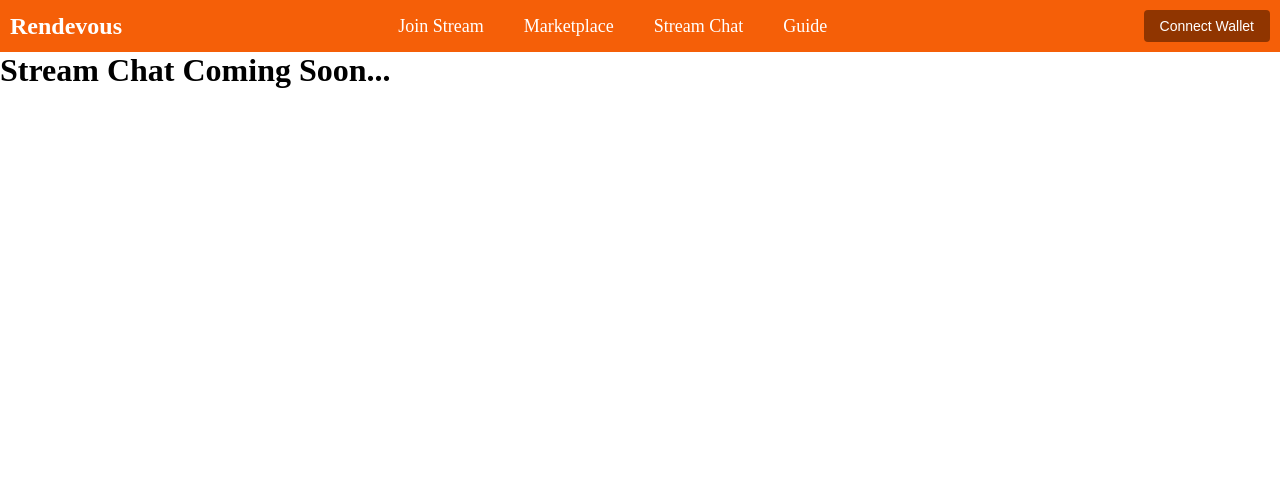
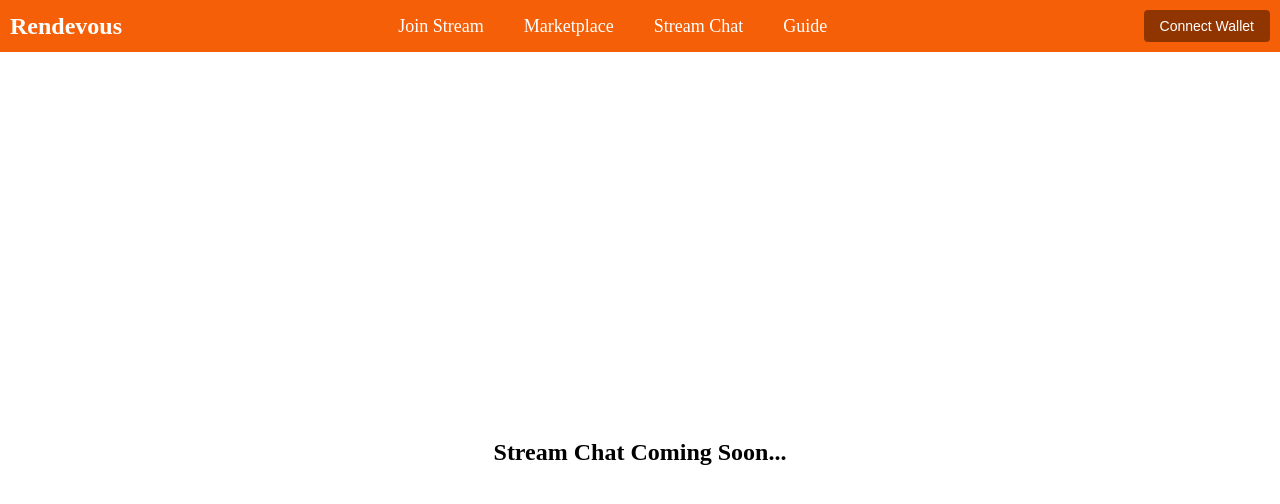
Before and after one commit to midesofek/rendevous-data-stream, a Next.js app: page /StreamChat in a window 1280 px wide. Shown: the top 504 px of the page. Built offline with nearby package versions, Linux system fonts and the light colour scheme.

Commit message:
#14 Added Coming Soon Container

```diff
--- a/styles/globals.css
+++ b/styles/globals.css
@@ -348,3 +348,16 @@ li {
 }
 
 /** ******************** */
+/* Coming Soon component */
+.coming-soon-container {
+  display: flex;
+  justify-content: center; /* Horizontal centering */
+  align-items: center; /* Vertical centering */
+  height: 100vh; /* Full viewport height */
+}
+
+.coming-soon-text {
+  font-size: 24px;
+  text-align: center;
+  /* You can further style the text as needed */
+}
```
